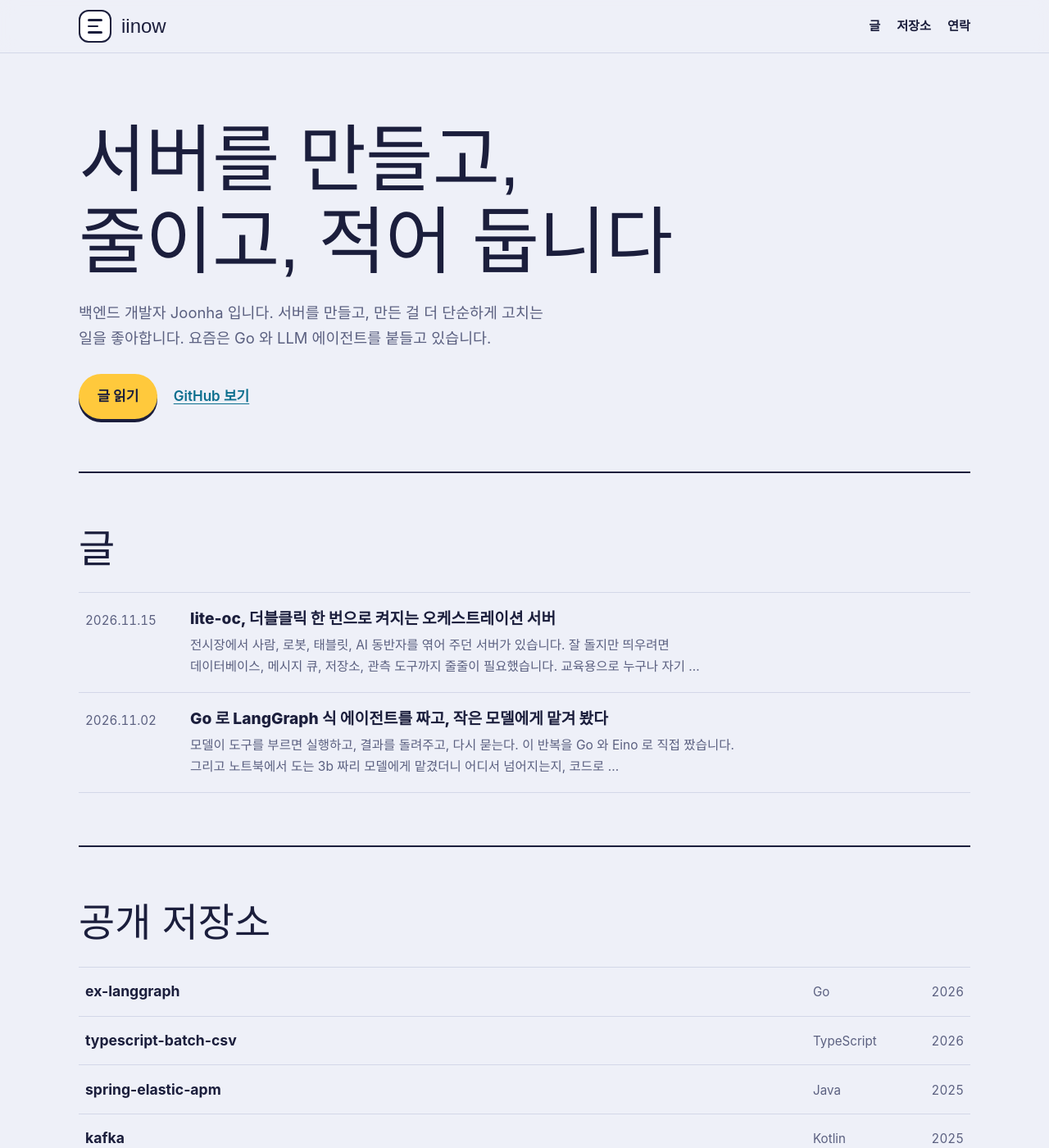
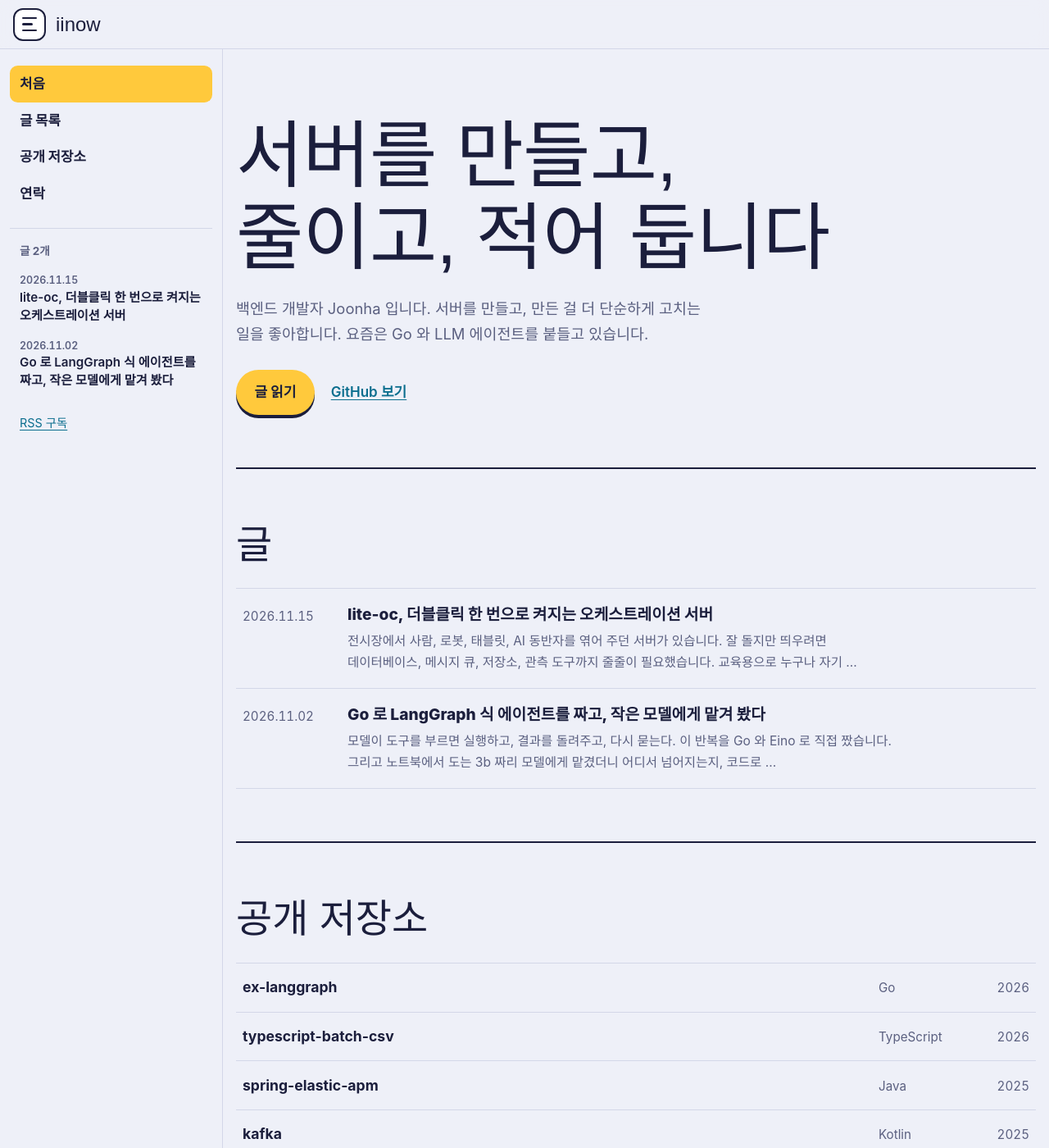
Before and after one commit to iinow/iinow.github.io, a Jekyll site: the page built from index.html, in a window 1280 px wide and 1400 px high. Shown: the whole window at 82% size. Built offline with Jekyll 4.4.1, drawn with Linux system fonts in a browser that asks for light colours; some web fonts are replaced.

Commit message:
왼쪽 메뉴를 반응형으로: 넓은 화면은 기본 펼침·햄버거로 접기, 좁은 화면은 햄버거로 덮어 열기
Co-Authored-By: Claude Fable 5.2 <noreply@anthropic.com>

```diff
--- a/_layouts/default.html
+++ b/_layouts/default.html
@@ -29,52 +29,45 @@
 <link rel="preconnect" href="https://fonts.gstatic.com" crossorigin>
 <link href="https://fonts.googleapis.com/css2?family=Bagel+Fat+One&display=swap" rel="stylesheet">
 <link rel="stylesheet" href="https://cdn.jsdelivr.net/gh/orioncactus/pretendard@v1.3.9/dist/web/variable/pretendardvariable-dynamic-subset.min.css">
+<script>try{if(localStorage.getItem("side")==="closed")document.documentElement.classList.add("side-closed")}catch(e){}</script>
 <link rel="stylesheet" href="/style.css?v={{ site.time | date: '%s' }}">
 </head>
 <body>
 <a class="skip" href="#main">본문으로 건너뛰기</a>
 
 <header class="top">
-  <div class="top-left">
-    <button class="burger" id="burger" type="button" aria-label="메뉴 열기" aria-haspopup="dialog" aria-controls="drawer">
-      <span></span><span></span><span></span>
-    </button>
-    <a class="logo" href="/" aria-label="iinow 처음으로">iinow</a>
-  </div>
-  <nav aria-label="주요 메뉴">
-    <a href="/#posts">글</a>
-    <a href="/#repos">저장소</a>
-    <a href="#contact">연락</a>
-  </nav>
+  <button class="burger" id="burger" type="button" aria-label="메뉴 접기" aria-expanded="true" aria-controls="side">
+    <span></span><span></span><span></span>
+  </button>
+  <a class="logo" href="/" aria-label="iinow 처음으로">iinow</a>
 </header>
 
-<dialog class="drawer" id="drawer" aria-label="메뉴">
-  <div class="drawer-head">
-    <a class="logo" href="/">iinow</a>
-    <form method="dialog"><button class="drawer-close" aria-label="메뉴 닫기">닫기</button></form>
-  </div>
+<div class="side-backdrop" id="side-backdrop"></div>
+<aside class="side" id="side" aria-label="메뉴">
   <nav aria-label="전체 메뉴">
-    <ul class="drawer-main">
+    <ul class="side-main">
       <li><a href="/"{% if page.url == '/' %} aria-current="page"{% endif %}>처음</a></li>
       <li><a href="/#posts">글 목록</a></li>
       <li><a href="/#repos">공개 저장소</a></li>
       <li><a href="#contact">연락</a></li>
     </ul>
     <h2>글 {{ site.posts | size }}개</h2>
-    <ul class="drawer-posts">
+    <ul class="side-posts">
       {%- for post in site.posts %}
       <li><a href="{{ post.url }}"{% if page.url == post.url %} aria-current="page"{% endif %}><time datetime="{{ post.date | date: '%Y-%m-%d' }}">{{ post.date | date: '%Y.%m.%d' }}</time>{{ post.title | escape }}</a></li>
       {%- endfor %}
     </ul>
-    <p class="drawer-foot"><a href="/feed.xml">RSS 구독</a></p>
+    <p class="side-foot"><a href="/feed.xml">RSS 구독</a></p>
   </nav>
-</dialog>
+</aside>
 
+<div class="page">
 <main id="main">
 {{ content }}
 </main>
 
 <footer id="contact">
+  <div class="foot-in">
   <h2>연락</h2>
   <ul>
     <li><a href="mailto:dev.iinow.o@gmail.com">dev.iinow.o@gmail.com</a></li>
@@ -82,7 +75,9 @@
     <li><a href="https://devnot.tistory.com">devnot.tistory.com</a></li>
   </ul>
   <p class="copy">© {{ site.time | date: '%Y' }} Joonha</p>
+  </div>
 </footer>
+</div>
 
 <dialog id="viewer" aria-label="크게 보기">
   <form method="dialog"><button class="close" aria-label="닫기">닫기</button></form>
--- a/main.js
+++ b/main.js
@@ -148,13 +148,38 @@ viewer.addEventListener('click', (e) => {
 })
 
 // ── 왼쪽 메뉴 ──
-const drawer = document.getElementById('drawer')
+// 넓은 화면: 기본 펼침, 햄버거로 접고 펴며 상태를 기억한다.
+// 좁은 화면: 기본 숨김, 햄버거로 덮어 열고 바깥·Esc·링크로 닫는다.
+const side = document.getElementById('side')
 const burger = document.getElementById('burger')
-if (drawer && burger) {
-  burger.addEventListener('click', () => drawer.showModal())
-  if (location.hash === '#menu') drawer.showModal() // 주소 끝에 #menu 를 붙이면 열린 채로 뜬다
-  drawer.addEventListener('click', (e) => {
-    // 바깥(배경)을 누르거나 메뉴 안 링크를 누르면 닫는다
-    if (e.target === drawer || e.target.closest('a')) drawer.close()
+if (side && burger) {
+  const root = document.documentElement
+  const wide = matchMedia('(min-width: 1000px)')
+  const isOpen = () => (wide.matches ? !root.classList.contains('side-closed') : root.classList.contains('side-open'))
+  const sync = () => {
+    const open = isOpen()
+    burger.setAttribute('aria-expanded', open)
+    burger.setAttribute('aria-label', open ? '메뉴 접기' : '메뉴 펼치기')
+    side.inert = !open
+  }
+  const set = (open) => {
+    if (wide.matches) {
+      root.classList.toggle('side-closed', !open)
+      try { localStorage.setItem('side', open ? 'open' : 'closed') } catch (e) {}
+    } else {
+      root.classList.toggle('side-open', open)
+    }
+    sync()
+  }
+  burger.addEventListener('click', () => set(!isOpen()))
+  document.getElementById('side-backdrop').addEventListener('click', () => set(false))
+  side.addEventListener('click', (e) => {
+    if (!wide.matches && e.target.closest('a')) set(false)
   })
+  addEventListener('keydown', (e) => {
+    if (e.key === 'Escape' && !wide.matches && isOpen()) { set(false); burger.focus() }
+  })
+  wide.addEventListener('change', () => { root.classList.remove('side-open'); sync() })
+  if (location.hash === '#menu' && !wide.matches) set(true)
+  sync()
 }
--- a/style.css
+++ b/style.css
@@ -12,6 +12,8 @@
   --body: 'Pretendard Variable', Pretendard, -apple-system, 'Apple SD Gothic Neo', 'Malgun Gothic', sans-serif;
   --wrap: 68rem;
   --text: 42rem;
+  --top-h: 3.75rem;
+  --side-w: 17rem;
 }
 @media (prefers-color-scheme: dark) {
   :root {
@@ -51,19 +53,14 @@ ul, ol { padding: 0; list-style: none; }
 
 /* 상단 */
 .top {
-  position: sticky; top: 0; z-index: 5;
-  display: flex; justify-content: space-between; align-items: center;
-  padding: 0.75rem max(1rem, calc((100vw - var(--wrap)) / 2));
+  position: sticky; top: 0; z-index: 5; height: var(--top-h);
+  display: flex; align-items: center; gap: 0.75rem;
+  padding: 0 1rem;
   background: color-mix(in srgb, var(--paper) 88%, transparent);
   backdrop-filter: blur(10px);
   border-bottom: 1px solid var(--line);
 }
 .logo { font-family: var(--display); font-size: 1.5rem; color: var(--ink); text-decoration: none; line-height: 1; }
-.top nav { display: flex; gap: 1.25rem; }
-.top nav a { color: var(--ink); text-decoration: none; font-weight: 600; font-size: 0.95rem; }
-.top nav a:hover { color: var(--teal); }
-
-.top-left { display: flex; align-items: center; gap: 0.75rem; }
 .burger { display: grid; gap: 5px; width: 2.5rem; height: 2.5rem; padding: 0 0.55rem; align-content: center; background: var(--surface); border: 2px solid var(--ink); border-radius: 0.75rem; cursor: pointer; }
 .burger span { display: block; height: 2.5px; border-radius: 2px; background: var(--ink); transition: width 0.15s; }
 .burger span:nth-child(2) { width: 70%; }
@@ -71,24 +68,37 @@ ul, ol { padding: 0; list-style: none; }
 .burger:hover { background: var(--sun); border-color: #1b1e3c; }
 .burger:hover span { background: #1b1e3c; }
 
-/* 왼쪽 메뉴 */
-.drawer { margin: 0; inset: 0 auto 0 0; height: 100dvh; max-height: none; width: min(22rem, 86vw); max-width: none; padding: 1.25rem 1.25rem 2rem; background: var(--paper); color: var(--ink); border: 0; border-right: 2px solid var(--ink); border-radius: 0; overflow-y: auto; }
-.drawer[open] { animation: drawer-in 0.22s cubic-bezier(0.2, 0.8, 0.2, 1); }
-.drawer::backdrop { background: rgba(15, 17, 36, 0.55); animation: fade-in 0.22s; }
-@keyframes drawer-in { from { transform: translateX(-100%); } }
+/* 왼쪽 메뉴: 넓은 화면은 펼친 채로 붙어 있고, 좁은 화면은 햄버거로 덮어 연다 */
+.side {
+  position: fixed; z-index: 4; left: 0; top: var(--top-h); bottom: 0; width: var(--side-w);
+  padding: 1.25rem 0.75rem 2rem; overflow-y: auto;
+  background: var(--paper); border-right: 1px solid var(--line);
+  transition: transform 0.22s cubic-bezier(0.2, 0.8, 0.2, 1), visibility 0.22s;
+}
+.side-main a { display: block; padding: 0.5rem 0.75rem; border-radius: 0.6rem; font-size: 1.05rem; font-weight: 800; color: var(--ink); text-decoration: none; }
+.side a:hover { background: var(--surface); }
+.side a[aria-current] { background: var(--sun); color: #1b1e3c; }
+.side h2 { margin: 1.25rem 0 0.4rem; padding: 1rem 0.75rem 0; border-top: 1px solid var(--line); font-size: 0.85rem; font-weight: 700; color: var(--muted); }
+.side-posts a { display: block; padding: 0.55rem 0.75rem; border-radius: 0.6rem; color: var(--ink); text-decoration: none; font-size: 0.95rem; font-weight: 600; line-height: 1.45; }
+.side-posts time { display: block; font-size: 0.78rem; font-weight: 600; color: var(--muted); font-variant-numeric: tabular-nums; }
+.side-posts a[aria-current] time { color: #1b1e3c; }
+.side-foot { margin-top: 1.25rem; padding: 0 0.75rem; font-size: 0.9rem; }
+.side-backdrop { display: none; }
+.page { transition: margin-left 0.22s cubic-bezier(0.2, 0.8, 0.2, 1); }
+
+@media (min-width: 1000px) {
+  .page { margin-left: var(--side-w); }
+  .side-closed .page { margin-left: 0; }
+  .side-closed .side { transform: translateX(-100%); visibility: hidden; }
+}
+@media (max-width: 999.98px) {
+  .side { z-index: 21; top: 0; width: min(20rem, 86vw); padding-top: 1.5rem; border-right: 2px solid var(--ink); transform: translateX(-100%); visibility: hidden; }
+  .side-main a { font-size: 1.2rem; padding: 0.55rem 0.75rem; }
+  .side-open .side { transform: none; visibility: visible; }
+  .side-open .side-backdrop { display: block; position: fixed; inset: 0; z-index: 20; background: rgba(15, 17, 36, 0.55); animation: fade-in 0.22s; }
+  .side-open body { overflow: hidden; }
+}
 @keyframes fade-in { from { opacity: 0; } }
-.drawer-head { display: flex; justify-content: space-between; align-items: center; }
-.drawer-close { font: inherit; font-size: 0.9rem; font-weight: 700; color: var(--ink); background: var(--surface); border: 2px solid var(--ink); border-radius: 999px; padding: 0.3rem 0.9rem; cursor: pointer; }
-.drawer-close:hover { background: var(--sun); color: #1b1e3c; border-color: #1b1e3c; }
-.drawer-main { margin-top: 1.5rem; }
-.drawer-main a { display: block; padding: 0.55rem 0.75rem; border-radius: 0.6rem; font-size: 1.2rem; font-weight: 800; color: var(--ink); text-decoration: none; }
-.drawer a:hover { background: var(--surface); }
-.drawer a[aria-current] { background: var(--sun); color: #1b1e3c; }
-.drawer h2 { margin: 1.75rem 0 0.5rem; padding: 1rem 0.75rem 0; border-top: 1px solid var(--line); font-size: 0.9rem; font-weight: 700; color: var(--muted); }
-.drawer-posts a { display: block; padding: 0.6rem 0.75rem; border-radius: 0.6rem; color: var(--ink); text-decoration: none; font-weight: 600; line-height: 1.45; }
-.drawer-posts time { display: block; font-size: 0.8rem; font-weight: 600; color: var(--muted); font-variant-numeric: tabular-nums; }
-.drawer-posts a[aria-current] time { color: #1b1e3c; }
-.drawer-foot { margin-top: 1.5rem; padding: 0 0.75rem; font-size: 0.95rem; }
 
 main { padding: 0 1rem; }
 
@@ -238,7 +248,8 @@ figcaption { margin-top: 0.75rem; color: var(--muted); max-width: var(--text); f
 .ry { text-align: right; font-variant-numeric: tabular-nums; }
 
 /* 바닥 */
-footer { background: #1b1e3c; color: #eceefa; padding: clamp(2.5rem, 6vw, 4rem) max(1rem, calc((100vw - var(--wrap)) / 2)); }
+footer { background: #1b1e3c; color: #eceefa; padding: clamp(2.5rem, 6vw, 4rem) 1rem; }
+.foot-in { max-width: var(--wrap); margin: 0 auto; }
 footer ul { margin-top: 1.25rem; display: grid; gap: 0.4rem; }
 footer a { color: var(--sun); font-size: 1.15rem; font-weight: 600; }
 .copy { margin-top: 2.5rem; color: #a3a8c8; font-size: 0.9rem; }
@@ -258,7 +269,6 @@ dialog img { border-radius: 0.75rem; background: #fff; }
   .ls { grid-column: 1; }
   .repos li a { grid-template-columns: 1fr auto; }
   .ry { display: none; }
-  .top > nav { display: none; }
   .prose table { font-size: 0.9rem; }
 }
 
```
